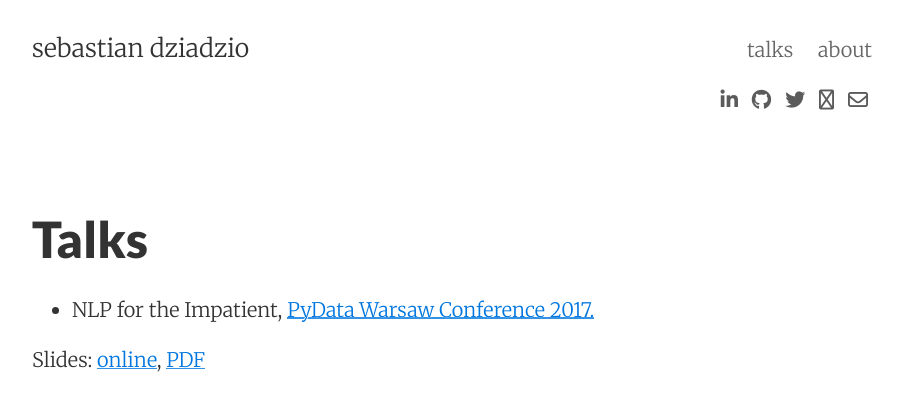
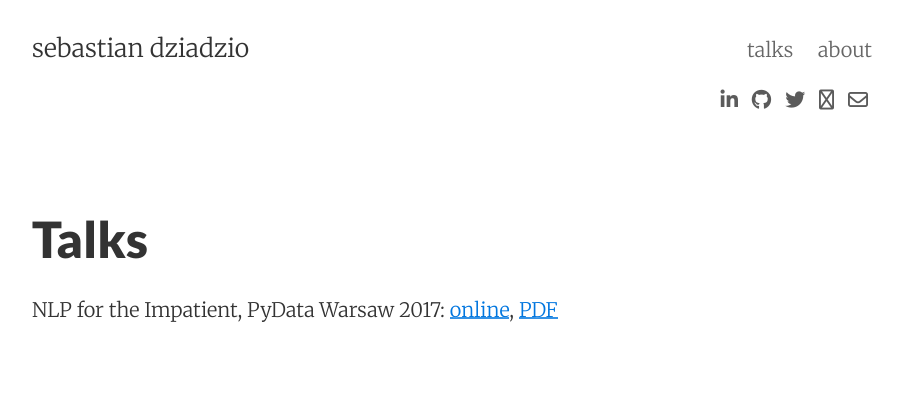
Before and after one commit to sbdzdz/sebastiandziadzio.github.io, a Jekyll site: the page built from talks.md, in a window 1280 px wide. Shown: the top 411 px of the page, without its empty margins (188-1090 px from the left). Built offline with Jekyll 4.4.1, drawn with Linux system fonts in a browser that asks for light colours; nearby versions of some CDN libraries.

Commit message:
Use a shorter description

```diff
--- a/talks.md
+++ b/talks.md
@@ -6,6 +6,4 @@ tags: talks
 ---
 # Talks
 
-* NLP for the Impatient, [PyData Warsaw Conference 2017.](https://pydata.org/warsaw2017)
-
-Slides: [online](/talks/pydata), [PDF](/download/pydata.pdf)
+  NLP for the Impatient, PyData Warsaw 2017: [online](/talks/pydata), [PDF](/talks/pydata/pydata.pdf)
```
